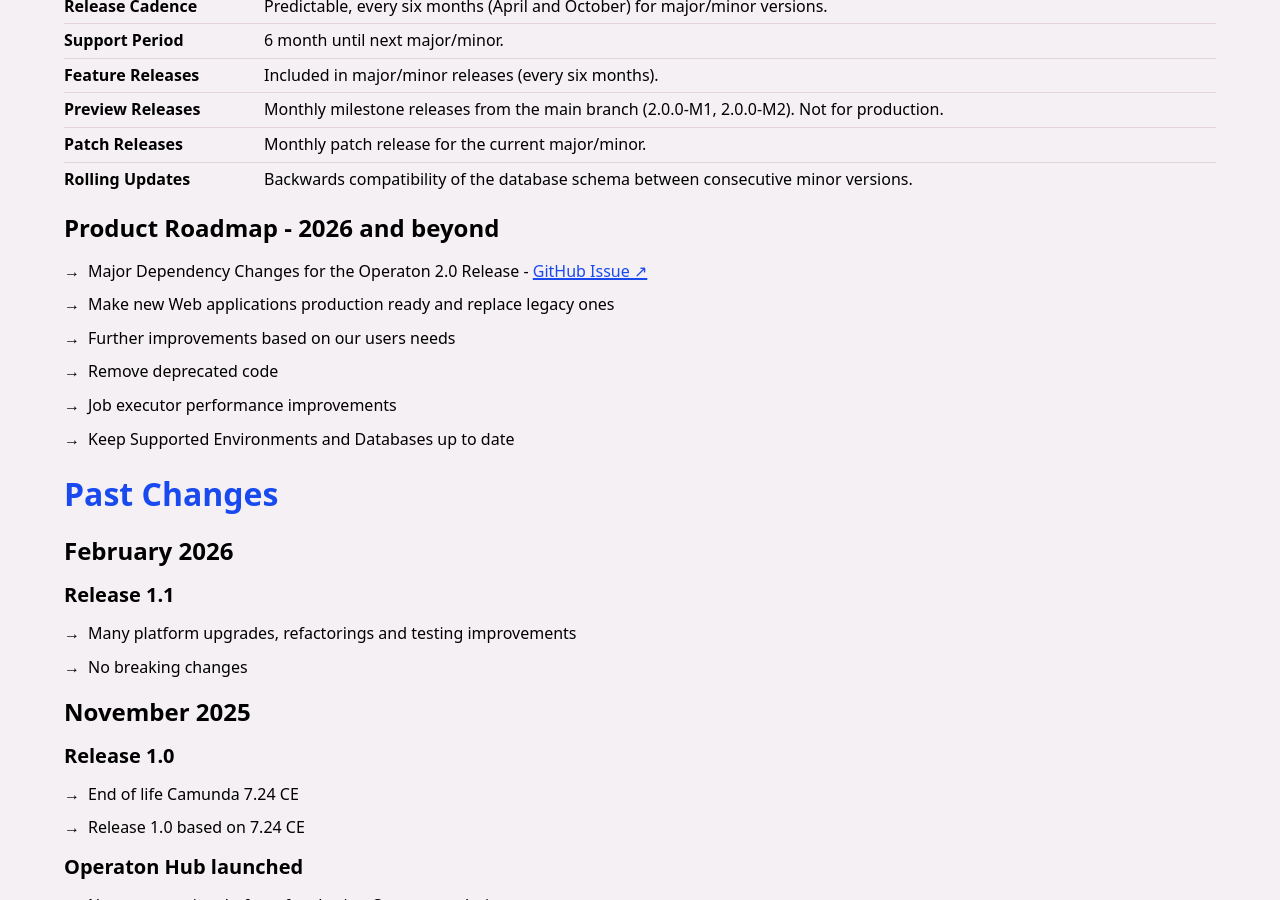
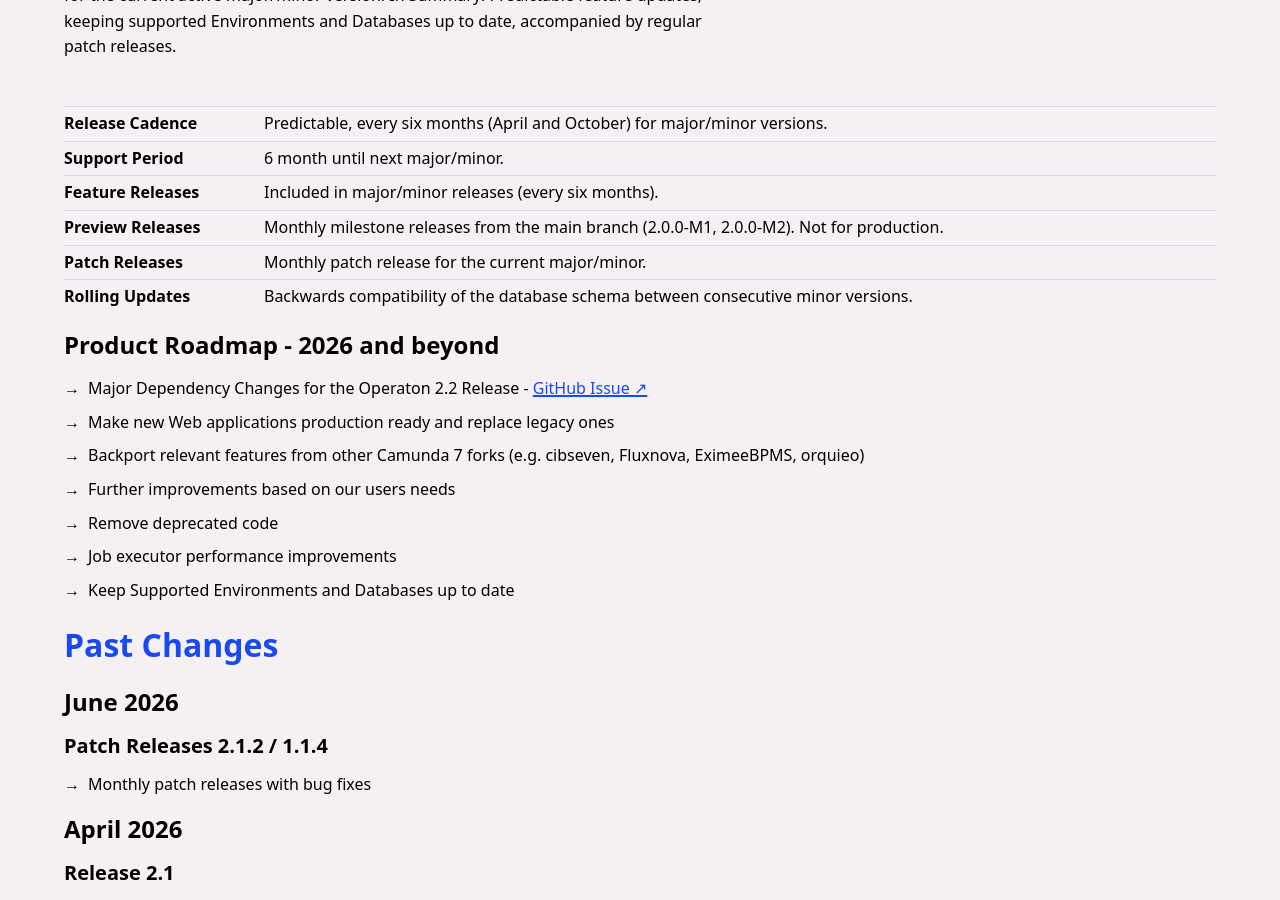
Before and after one commit to operaton/operaton.org, a Jekyll site: the page built from roadmap.md, in a window 1280 px wide and 900 px high, scrolled down 1560 px. Built offline with Jekyll 4.4.1, drawn with Linux system fonts in a browser that asks for light colours; some of the changed text lies outside the part shown.

Commit message:
chore(roadmap): Update roadmap

```diff
--- a/roadmap.md
+++ b/roadmap.md
@@ -22,17 +22,10 @@
     <div class="start">Today</div>
     <div class="arrow"></div>
     <div class="group">
-      Release 1.1
-    </div>
-    <div class="arrow"></div>
-    <div class="group">
-      <h3>March 2026</h3>
-      <div class="task">Release 2.0</div>
-    </div>
-    <div class="arrow"></div>
-    <div class="group">
-      <h3>April 2026</h3>
-      <div class="task">Release 2.1</div>
+      <h3>June 2026</h3>
+      <div class="task">Release 2.1.2</div>
+      <div class="task">Release 1.1.4</div>
+      <div class="task">Release 2.2.0-M1</div>
     </div>
     <div class="arrow"></div>
     <div class="group">
@@ -43,6 +36,7 @@
     <div class="group">
       <h3>October 2026</h3>
       <div class="task">Release 2.2</div>
+      <div class="task">End of Support 2.1</div>
     </div>
     <div class="arrow"></div>
     <div class="end"></div>
@@ -83,14 +77,39 @@
 
 ### Product Roadmap - 2026 and beyond
 
-- Major Dependency Changes for the Operaton 2.0 Release - [GitHub Issue ↗](https://github.com/operaton/operaton/issues/1672)
+- Major Dependency Changes for the Operaton 2.2 Release - [GitHub Issue ↗](https://github.com/operaton/operaton/issues/2840)
 - Make new Web applications production ready and replace legacy ones
+- Backport relevant features from other Camunda 7 forks (e.g. cibseven, Fluxnova, EximeeBPMS, orquieo)
 - Further improvements based on our users needs
 - Remove deprecated code
 - Job executor performance improvements
 - Keep Supported Environments and Databases up to date
 
 ## Past Changes
+
+### June 2026
+
+#### Patch Releases 2.1.2 / 1.1.4
+
+- Monthly patch releases with bug fixes
+
+### April 2026
+
+#### Release 2.1
+
+- Quarkus 3.33 LTS upgrade
+- Spring Boot 4.0.6 / Spring Framework 7.0.7
+- Jakarta EE 11 compliance maintained
+- RESTEasy 7 (Jakarta REST 4.0)
+
+### March 2026
+
+#### Release 2.0
+
+- Spring Boot 4 and Spring Framework 7 (breaking change for Spring integrators)
+- Jakarta EE 11 compliance
+- JUnit 6 support for testing
+- OSGi support removed
 
 ### February 2026
 
```
Also changed, not shown: index.html (+5 -11 lines).
